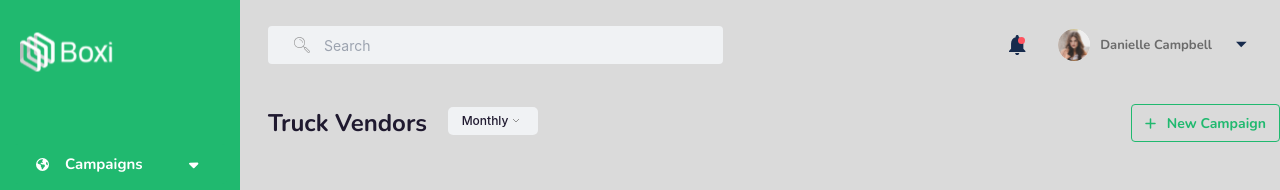
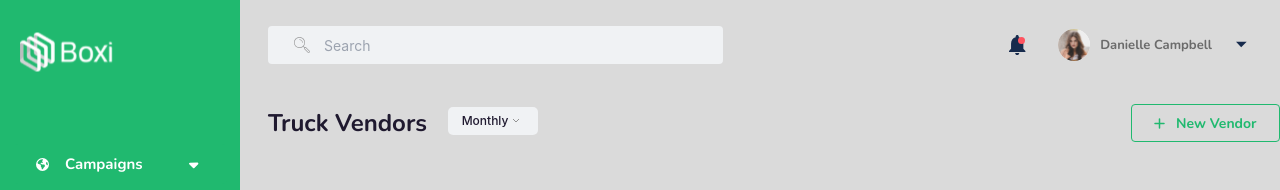
Before and after one commit to arslanazharr/boxi, a React (Create React App) app: page /drive in a window 1280 px wide. Shown: the top 190 px of the page. Built offline with nearby package versions, Linux system fonts and the light colour scheme.

Commit message:
9th-commit

```diff
--- a/src/components/Drive.jsx
+++ b/src/components/Drive.jsx
@@ -22,7 +22,7 @@ const Drive = () => {
         >
           <button className="flex items-center">
             <img className="plusIcon" src={plus} alt="" />
-            New Campaign
+            New Vendor
           </button>
         </div>
       </div>
```
